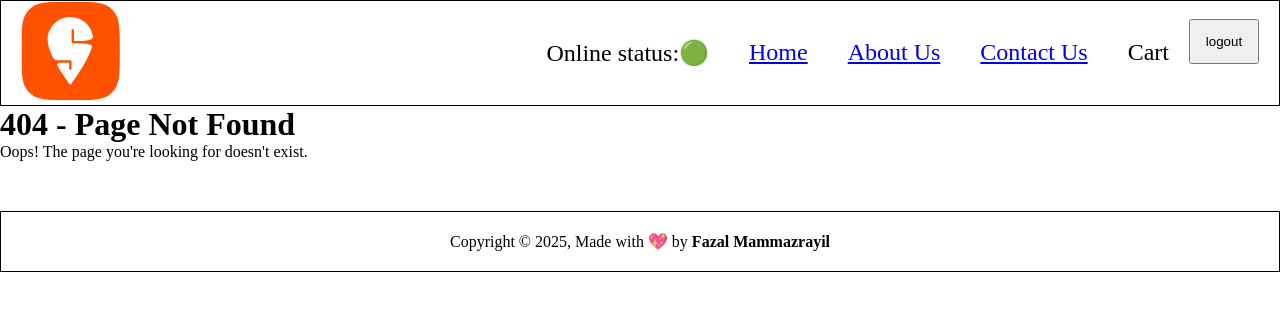
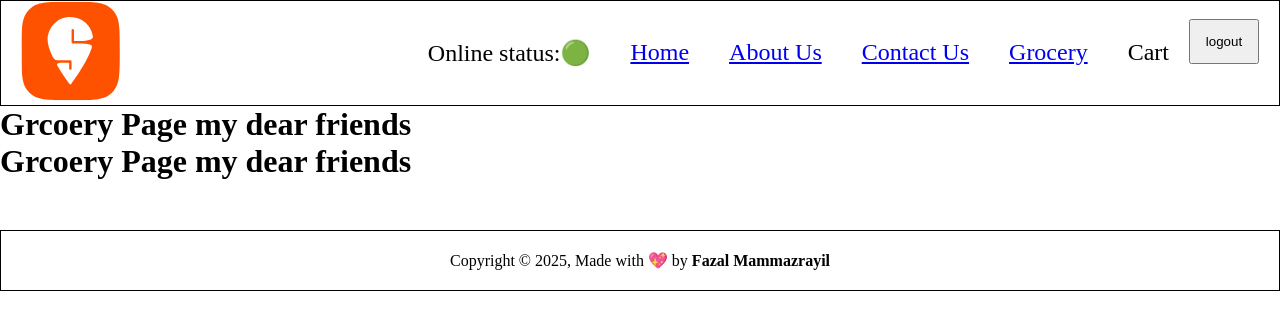
Before and after one commit to fazza-tech/React-zomato, a React (Vite) app in the folder namaste-react4/: page /grocery in a window 1280 px wide. Before the commit this address had no page. Shown: the top 330 px of the page. Built offline with nearby package versions, Linux system fonts and the light colour scheme.

Commit message:
Lazy and suspanse

```diff
--- a/namaste-react4/src/App.jsx
+++ b/namaste-react4/src/App.jsx
@@ -1,12 +1,13 @@
-import React from 'react';
+import React ,{lazy,Suspense} from 'react';
 import Header from './components/Header';
 import Body from './components/Body';
 import Footer from './components/Footer';
-import About from './components/About';
 import Contact from './components/Contact';
 import Error from './components/Error'
 import { BrowserRouter, Routes, Route } from "react-router-dom";
 import RestroMenu from './components/RestoMenu';
+import Shimmer from './components/Shimmer';
+
 
 /* Components of Our Food-Order App
  * Header
@@ -25,6 +26,9 @@ import RestroMenu from './components/RestoMenu';
  * - Contact
  */
 
+const Grocery = lazy(() => import('./components/Grocery'))
+const About = lazy(() => import('./components/About'))
+
 function App  () {
   return (
     <BrowserRouter>
@@ -32,8 +36,9 @@ function App  () {
         <Header />
         <Routes>
           <Route path="/" element={<Body />} />
-          <Route path="/about" element={<About />} />
+          <Route path="/about" element={<Suspense fallback={<Shimmer/>}><About /></Suspense>} />
           <Route path="/contact" element ={<Contact />} />
+          <Route path="/grocery" element={<Suspense fallback={<Shimmer/>}><Grocery/></Suspense>}/>
           <Route path="*" element={<Error />} />
           <Route path="/restaurants/:resId" element = {<RestroMenu/>} />
         </Routes>
--- a/namaste-react4/src/components/About.jsx
+++ b/namaste-react4/src/components/About.jsx
@@ -1,4 +1,4 @@
-import User from "./User"
+
 import UserClass from "./UserClass"
 import {Component} from "react"
 
--- /dev/null
+++ b/namaste-react4/src/components/Grocery.jsx
@@ -0,0 +1,13 @@
+const Grocery = () => {
+
+    return(
+        <div>
+            <h1>Grcoery Page my dear friends</h1>
+            <h1>Grcoery Page my dear friends</h1>
+
+        </div>
+
+    )
+}
+
+export default Grocery
--- a/namaste-react4/src/components/Header.jsx
+++ b/namaste-react4/src/components/Header.jsx
@@ -2,6 +2,7 @@ import { useEffect, useState } from 'react';
 import swiggyLogo from '../img/swiggy-logo.svg';
 import { Link } from 'react-router-dom';
 import useOnlineStatus from '../utils/useOnlineStatus';
+
 
 
 
@@ -28,6 +29,7 @@ const Header = () => {
             <li><Link to="/">Home</Link></li>
             <li><Link to="/about">About Us</Link></li>
             <li><Link to="/contact">Contact Us</Link></li>
+            <li><Link to="/grocery">Grocery</Link></li>
             <li>Cart</li>
             <button className='login' onClick={()=>setLoginButton(!loginButton)}>{loginButton?"login":"logout"}</button>
           </ul>
--- a/namaste-react4/src/components/User.jsx
+++ /dev/null
@@ -1,13 +0,0 @@
-const User = ({name,place,number}) => {
-
-    return(
-        <div className="user-class">
-            <h2>Name : {name}</h2>
-            <h2>Place: {place}</h2>
-            <h2>Conatct: {number}</h2>
-        </div>
-    )
-}
-
-
-export default User
```
